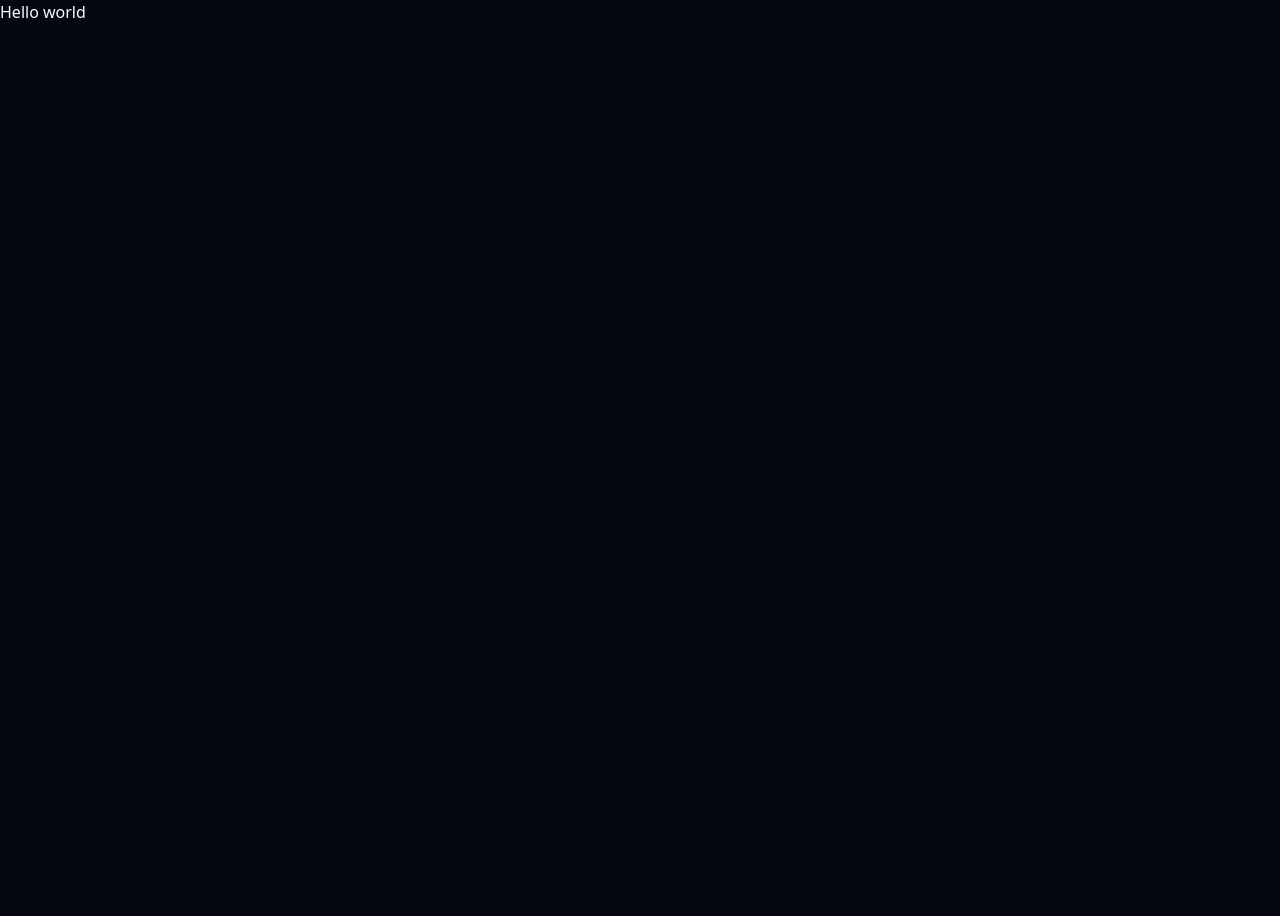
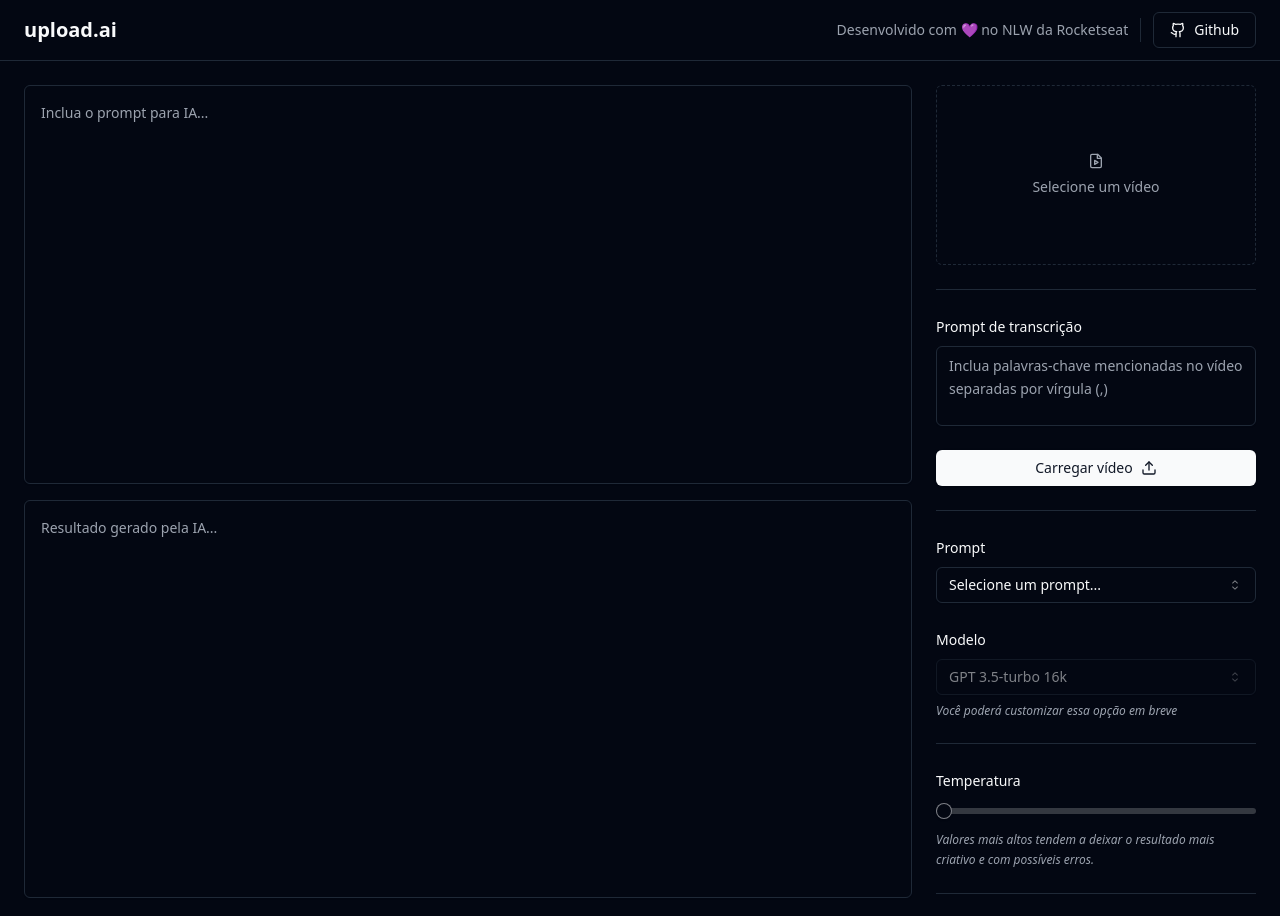
Before and after one commit to maik-emanoel/upload-ai, a React (Vite) app: page / in a window 1280 px wide. Shown: the top 916 px of the page. Before the commit the page ends 800 px from the top, so only its background shows below. Built offline with nearby package versions, Linux system fonts and the light colour scheme.

Commit message:
build layout

```diff
--- a/src/App.tsx
+++ b/src/App.tsx
@@ -1,5 +1,148 @@
+import { FileVideo, Github, Upload, Wand2 } from "lucide-react";
+import { Button } from "./components/ui/button";
+import { Separator } from "./components/ui/separator";
+import { Textarea } from "./components/ui/textarea";
+import { Label } from "./components/ui/label";
+import {
+  Select,
+  SelectContent,
+  SelectItem,
+  SelectTrigger,
+  SelectValue,
+} from "./components/ui/select";
+import { Slider } from "./components/ui/slider";
+
 export function App() {
   return (
-    <h1>Hello world</h1>
-  )
+    <div className="min-h-screen flex flex-col">
+      <div className="px-6 py-3 flex items-center justify-between border-b">
+        <h1 className="text-xl font-bold">upload.ai</h1>
+
+        <div className="flex items-center gap-3">
+          <span className="text-sm text-muted-foreground">
+            Desenvolvido com 💜 no NLW da Rocketseat
+          </span>
+
+          <Separator orientation="vertical" className="h-6" />
+
+          <Button variant="outline">
+            <Github className="w-4 h-4 mr-2" />
+            Github
+          </Button>
+        </div>
+      </div>
+
+      <main className="flex-1 p-6 flex gap-6">
+        <div className="flex flex-col flex-1 gap-4">
+          <div className="grid grid-rows-2 gap-4 flex-1">
+            <Textarea
+              className="resize-none p-4 leading-relaxed"
+              placeholder="Inclua o prompt para IA..."
+            />
+            <Textarea
+              className="resize-none p-4 leading-relaxed"
+              placeholder="Resultado gerado pela IA..."
+              readOnly
+            />
+          </div>
+          <p className="text-sm text-muted-foreground">
+            Lembre-se: você pode utilizar a variável{" "}
+            <code className="text-violet-400">{"{transcription}"}</code> no seu
+            prompt para adicionar o conteúdo da transcrição do vídeo
+            selecionado.
+          </p>
+        </div>
+
+        <aside className="w-80 space-y-6">
+          <form className="space-y-6">
+            <label
+              htmlFor="video"
+              className="border flex rounded-md aspect-video cursor-pointer border-dashed text-sm flex-col gap-2 items-center justify-center text-muted-foreground hover:bg-primary/5"
+            >
+              <FileVideo className="w-4 h-4" />
+              Selecione um vídeo
+            </label>
+            <input
+              type="file"
+              id="video"
+              accept="video/mp4"
+              className="sr-only"
+            />
+
+            <Separator />
+
+            <div className="space-y-2">
+              <Label htmlFor="transcription_prompt">
+                Prompt de transcrição
+              </Label>
+              <Textarea
+                id="transcription_prompt"
+                className="h-20 leading-relaxed resize-none"
+                placeholder="Inclua palavras-chave mencionadas no vídeo separadas por vírgula (,)"
+              />
+            </div>
+
+            <Button type="submit" className="w-full">
+              Carregar vídeo
+              <Upload className="w-4 h-4 ml-2" />
+            </Button>
+          </form>
+
+          <Separator />
+
+          <form className="space-y-6">
+          <div className="space-y-2">
+              <Label>Prompt</Label>
+              <Select>
+                <SelectTrigger>
+                  <SelectValue placeholder="Selecione um prompt..." />
+                </SelectTrigger>
+
+                <SelectContent>
+                  <SelectItem value="title">Título do Youtube</SelectItem>
+                  <SelectItem value="description">Descrição do Youtube</SelectItem>
+                </SelectContent>
+              </Select>
+            </div>
+
+            <div className="space-y-2">
+              <Label>Modelo</Label>
+              <Select defaultValue="gpt3.5" disabled>
+                <SelectTrigger>
+                  <SelectValue />
+                </SelectTrigger>
+
+                <SelectContent>
+                  <SelectItem value="gpt3.5">GPT 3.5-turbo 16k</SelectItem>
+                </SelectContent>
+              </Select>
+
+              <span className="block text-xs text-muted-foreground italic">
+                Você poderá customizar essa opção em breve
+              </span>
+            </div>
+
+            <Separator />
+
+            <div className="space-y-4">
+              <Label>Temperatura</Label>
+              <Slider min={0} max={1} step={0.1} />
+
+              <span className="block text-xs text-muted-foreground italic leading-relaxed">
+                Valores mais altos tendem a deixar o resultado mais criativo e
+                com possíveis erros.
+              </span>
+            </div>
+
+            <Separator />
+
+            <Button type="submit" className="w-full">
+              Executar
+              <Wand2 className="w-4 h-4 ml-2" />
+            </Button>
+          </form>
+        </aside>
+      </main>
+    </div>
+  );
 }
```
